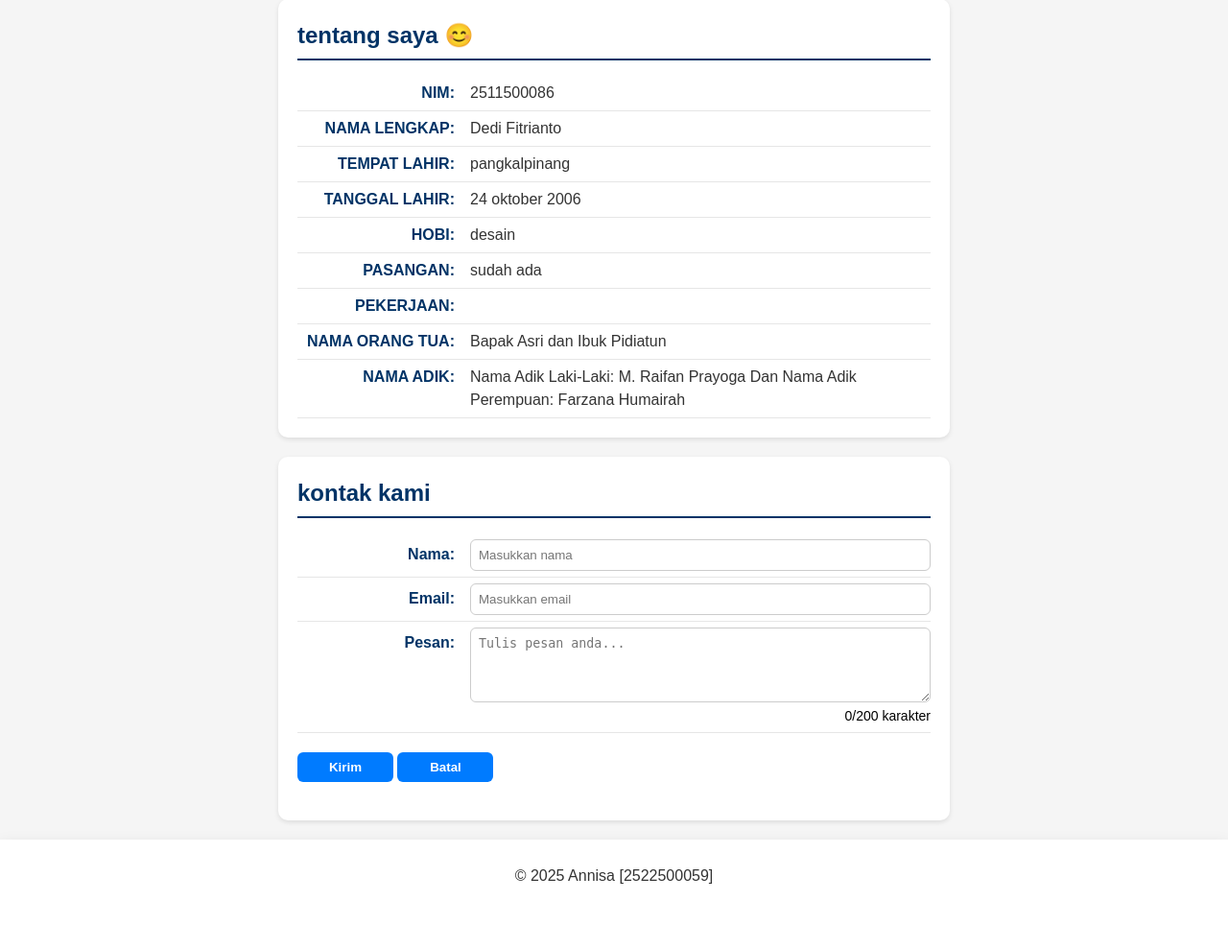
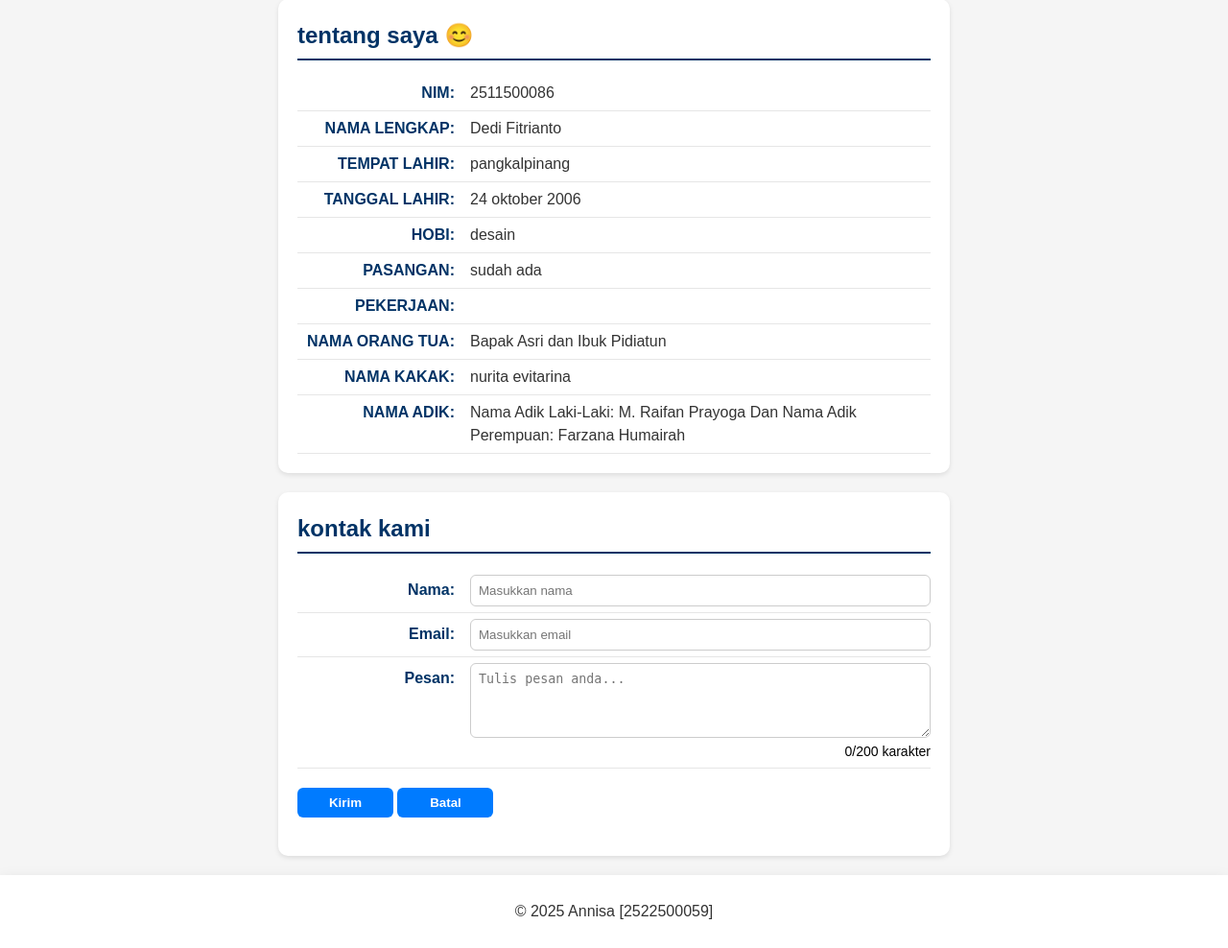
Before and after one commit to 2522500059-source/2522500059-PWD-GB1J-25260, a PHP site: page /pertemuan-06/index.php in a window 1280 px wide. Shown: the part 370-1358 px from the top of the page at 96% size. Before the commit the page ends 1291 px from the top, so only its background shows below. Run offline with PHP 8.4, Linux system fonts and the light colour scheme.

Commit message:
echo nama kakak

```diff
--- a/pertemuan-06/index.php
+++ b/pertemuan-06/index.php
@@ -59,6 +59,9 @@
         $NAMAORTU = "BAPAK YADI DAN IBU MAYA LISTIYANA";
         $Namaortu = "";
 
+        $namakakak = "nurita evitarina";
+        $NAMAKAKAK = "TIDAK PUNYA";
+        $Namakakak = "";
 
 
 
@@ -115,6 +118,13 @@
                     echo $namaortu;
             ?>
             </p>
+        <p>
+            <strong>NAMA KAKAK:</strong>
+            <?php
+                    echo $namakakak;
+            ?>
+            </p>
+
         <p><strong>NAMA ADIK:</strong>Nama Adik Laki-Laki: M. Raifan Prayoga Dan Nama Adik Perempuan: Farzana Humairah</p>
     </section>
     <section id="contact">
```
Also changed, not shown: pertemuan-06/README.md.
